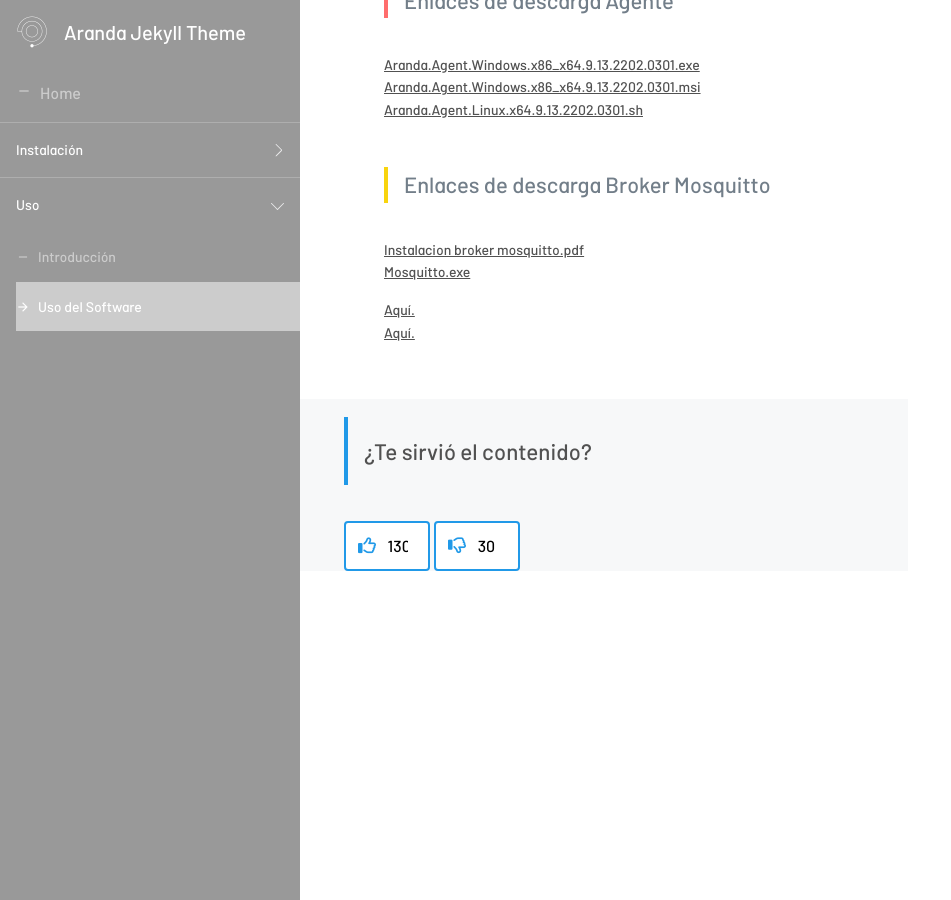
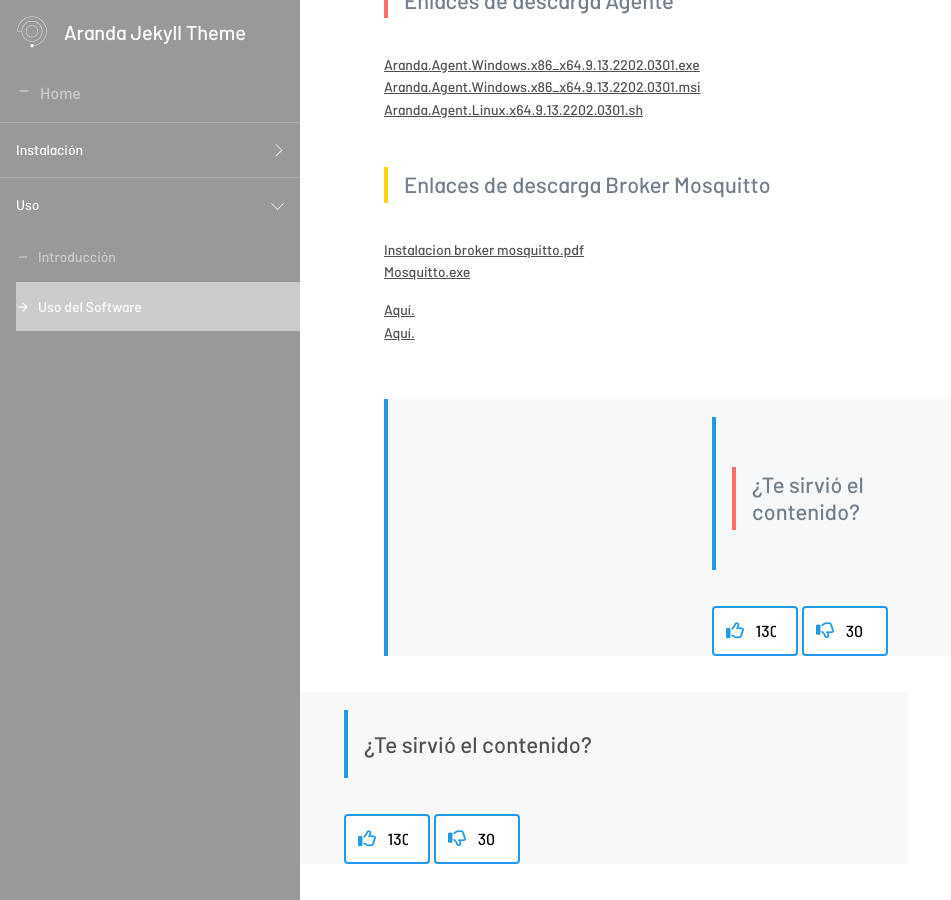
Before and after one commit to Nats85/Manuales-Aranda-Apis, a Jekyll site: the page built from docs/2.2-uso.md, in a window 1280 px wide and 900 px high, scrolled down 730 px. Shown: the whole window, without its empty margins (0-951 px from the left). Built offline with Jekyll 4.4.1, drawn with Linux system fonts in a browser that asks for light colours; nearby versions of some CDN libraries.

Commit message:
Update instaladores.html

```diff
--- a/_layouts/instaladores.html
+++ b/_layouts/instaladores.html
@@ -61,7 +61,7 @@
 </header>
 <article id="documentationArea" class="sg_doc">
     <div class="sg_post" id="post-content">
-        <div class="instal">{{ content }}</div>
+        <div class="instal">{{ content }}  {% include vote_count.html %}  </div>
 
     </div>
 </article>
```
